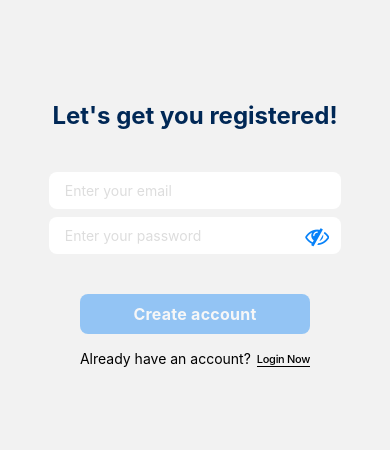
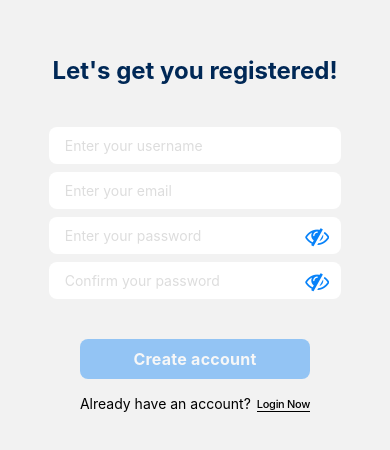
Before and after one commit to lifedok/expo-typescript-basics, a React Native app: screen /SignupScreen in a window 390 px wide. Shown: the part 188-638 px from the top of the page. Built offline with nearby package versions, Linux system fonts and the light colour scheme; no server answers.

Commit message:
add username & repeat password

```diff
--- a/src/screens/components/auth-form/auth-form.tsx
+++ b/src/screens/components/auth-form/auth-form.tsx
@@ -11,16 +11,25 @@ interface IAuthForm {
   valueEmail: string,
   onChangeEmailText: (event: string) => void,
   valuePassword: string,
-  onChangePasswordText: (event: string) => void
+  onChangePasswordText: (event: string) => void,
+  valueUsername?: string,
+  onChangeUsernameText?: (e: string) => void,
+  valueConfirmPassword?: string,
+  onChangeConfirmPasswordText?: (e: string) => void,
+  isFullForm?: boolean,
 }
 
 @observer
 export class AuthForm extends React.PureComponent<IAuthForm> {
 
   @observable isSecureText: boolean = true;
-
   @action setSecureText(value: boolean) {
     this.isSecureText = value;
+  }
+
+  @observable isSecureConfirmText: boolean = true;
+  @action setSecureConfirmText(value: boolean) {
+    this.isSecureConfirmText = value;
   }
 
   constructor(props: any) {
@@ -28,14 +37,34 @@ export class AuthForm extends React.PureComponent<IAuthForm> {
     makeObservable(this);
   }
 
-
   render() {
-    const {welcomeText, valueEmail, onChangeEmailText, valuePassword, onChangePasswordText, } = this.props;
+    const {
+      welcomeText,
+      valueEmail,
+      onChangeEmailText,
+      valuePassword,
+      onChangePasswordText,
+      valueUsername,
+      onChangeUsernameText,
+      valueConfirmPassword,
+      onChangeConfirmPasswordText,
+      isFullForm
+    } = this.props;
     return (
       <View style={AuthFormStyles.content}>
         <Text style={AuthFormStyles.text}>{welcomeText}</Text>
 
         <View style={AuthFormStyles.inputContainer}>
+
+          {
+            isFullForm &&
+            <Input
+              placeholder={'Enter your username'}
+              value={valueUsername}
+              onChangeText={onChangeUsernameText}
+            />
+          }
+
           <Input
             placeholder={'Enter your email'}
             value={valueEmail}
@@ -47,18 +76,38 @@ export class AuthForm extends React.PureComponent<IAuthForm> {
               placeholder={'Enter your password'}
               secureTextEntry={this.isSecureText}
               value={valuePassword}
-              onChangeText={(v) => onChangePasswordText(v)}
+              onChangeText={onChangePasswordText}
             />
-
             <View style={AuthFormStyles.inputLeftSide}>
               <Icon
-                name={this.isSecureText  ? 'eye-slash' : 'eye'}
+                name={this.isSecureText ? 'eye-slash' : 'eye'}
                 type='font-awesome'
                 color='#0782f9'
                 onPress={() => this.setSecureText(!this.isSecureText)}
-                />
+              />
             </View>
           </View>
+
+          {
+            isFullForm &&
+            <View style={AuthFormStyles.inputSecure}>
+              <Input
+                placeholder={'Confirm your password'}
+                secureTextEntry={this.isSecureConfirmText}
+                value={valueConfirmPassword}
+                onChangeText={onChangeConfirmPasswordText}
+              />
+              <View style={AuthFormStyles.inputLeftSide}>
+                <Icon
+                  name={this.isSecureConfirmText ? 'eye-slash' : 'eye'}
+                  type='font-awesome'
+                  color='#0782f9'
+                  onPress={() => this.setSecureConfirmText(!this.isSecureConfirmText)}
+                />
+              </View>
+            </View>
+          }
+
         </View>
       </View>
     );
--- a/src/screens/signup-screen/signup-screen.tsx
+++ b/src/screens/signup-screen/signup-screen.tsx
@@ -9,15 +9,34 @@ import { IS_ANDROID } from "../../shared/utils";
 
 
 export function SignupScreen({navigation}: { navigation: any }) {
+  const [username, setUsername] = React.useState<string>('');
   const [email, setEmail] = React.useState<string>('');
+  const [errorText, setErrorText] = React.useState<string>('');
+
   const [password, setPassword] = React.useState<any>('');
+
+  const [confirmPassword, setConfirmPassword] = React.useState<any>('');
   const [isLoading, setLoading] = React.useState<boolean>(false);
   const [hasErrors, setErrors] = React.useState<boolean>(true);
 
-  const handleCreateAccount = async () => {
+  function validate() {
+    if (!email.includes('@')) {
+      setErrorText('Invalid email')
+    } else if (email.indexOf(' ') != -1) {
+      setErrorText('Email can not contain spaces')
+    } else if (password.length < 6) {
+      setErrorText('Password should be more then 6 charters')
+    } else if (password.indexOf(' ') != -1) {
+      setErrorText('Password can not contain spaces')
+    } else if (password !== confirmPassword) {
+      setErrorText('Password and password confirmation are not the same')
+    }
+  }
+
+  const firebaseCreateAccount = async () => {
     setLoading(true);
-    setErrors(false)
-    console.log('handleCreateAccount', email)
+    setErrors(false);
+
     await createUserWithEmailAndPassword(firebaseAuth, email, password)
       .then(userCredentials => {
         const user = userCredentials.user;
@@ -31,6 +50,7 @@ export function SignupScreen({navigation}: { navigation: any }) {
       })
   }
 
+  console.log('errorText.length', errorText)
   return (
     <KeyboardAvoidingView
       behavior={IS_ANDROID ? 'height' : 'padding'}
@@ -41,16 +61,29 @@ export function SignupScreen({navigation}: { navigation: any }) {
         <AuthForm
           welcomeText={'Let\'s get you registered!'}
           valueEmail={email}
-          onChangeEmailText={(v) => setEmail(v)}
+          onChangeEmailText={(v) => {
+            setEmail(v);
+          }}
           valuePassword={password}
           onChangePasswordText={(v) => setPassword(v)}
+          isFullForm
+          valueUsername={username}
+          onChangeUsernameText={(v) => setUsername(v)}
+          valueConfirmPassword={confirmPassword}
+          onChangeConfirmPasswordText={(v) => setConfirmPassword(v)}
         />
+
+        {!!errorText.length && <Text style={LoginSharedStyles.errorText}>{errorText}</Text>}
 
         <View style={LoginSharedStyles.buttonContainer}>
           <Button
-            onPress={handleCreateAccount}
+            onPress={() => {
+              setErrorText('');
+              validate();
+              !errorText.length && firebaseCreateAccount()
+            }}
             isFill
-            disabled={!email || !password}
+            disabled={!email || !password || !username || !confirmPassword}
           >
             {hasErrors || !isLoading ? 'Create account' : 'Creating account'}
           </Button>
--- a/src/shared/colors.ts
+++ b/src/shared/colors.ts
@@ -7,6 +7,7 @@ const SecondaryBg = "#fff";
 const PrimaryTextColor = '#002856'
 const SecondaryTextColor = '#0782f9'
 const SecondaryDarkTextColor = '#5868F9'
+const WarningTextColor = '#C22543FF'
 
 // components
 const ItemBg = SecondaryBg;
@@ -30,6 +31,7 @@ export {
   PrimaryTextColor,
   SecondaryTextColor,
   SecondaryDarkTextColor,
+  WarningTextColor,
 
   ItemBg,
   InputBg,
--- a/src/shared/styles.tsx
+++ b/src/shared/styles.tsx
@@ -1,5 +1,5 @@
 import { StyleSheet } from "react-native";
-import { PrimaryTextColor, SecondaryBg, SecondaryColor, SecondaryTextColor } from "./colors";
+import { PrimaryTextColor, SecondaryBg, SecondaryColor, SecondaryTextColor, WarningTextColor } from "./colors";
 
 const SharedStyles = StyleSheet.create({
   viewCenter: {
@@ -34,6 +34,16 @@ const LoginSharedStyles = StyleSheet.create({
   content: {
     width: '75%',
     alignItems: 'center'
+  },
+  errorText: {
+    fontSize: 12,
+    fontWeight: '500',
+    color: WarningTextColor,
+    paddingTop: 8,
+    paddingHorizontal: 12,
+    display: 'flex',
+    width: '100%',
+    flexDirection: 'row-reverse'
   },
   text: {
     fontSize: 24,
```
